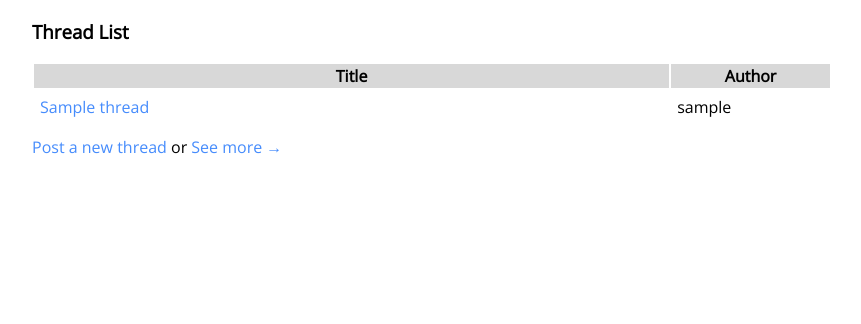
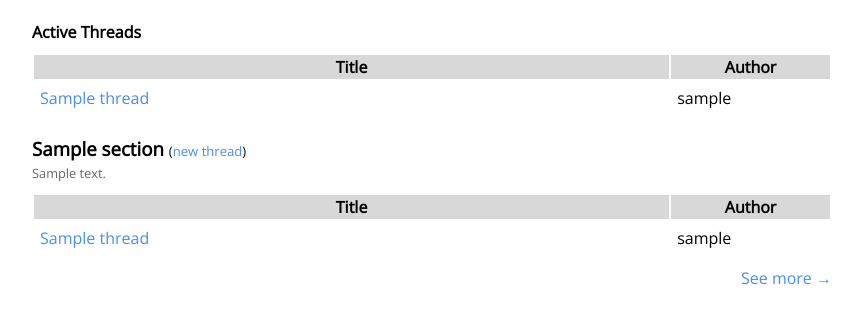
Before and after one commit to kjarosh/python-django, a Django app: page / in a window 1280 px wide. Shown: the part 37-361 px from the top of the page, without its empty margins (208-1069 px from the left). Run offline with Django 3.2, Linux system fonts and the light colour scheme; tables that the repository leaves empty hold one stand-in row (values such as "Sample post").

Commit message:
Add sections

```diff
--- a/core/models.py
+++ b/core/models.py
@@ -1,10 +1,19 @@
 from datetime import datetime
 
+from django.contrib import admin
 from django.contrib.auth.models import User
 from django.db import models
 import pytz
 
+
+class Section(models.Model):
+    name = models.CharField(max_length=256)
+    description = models.TextField()
+
+
 class Thread(models.Model):
+    section = models.ForeignKey(Section, on_delete=models.CASCADE)
+
     title = models.CharField(max_length=256)
     creator = models.ForeignKey(User, on_delete=models.PROTECT)
 
@@ -15,3 +24,6 @@ class Post(models.Model):
     content = models.TextField()
     author = models.ForeignKey(User, on_delete=models.PROTECT)
     time_posted = models.DateTimeField(default=datetime.now)
+
+
+admin.site.register(Section)
--- a/core/urls.py
+++ b/core/urls.py
@@ -7,4 +7,5 @@ urlpatterns = [
     path('threads/', views.threads, name='threads'),
     re_path('^threads/(\\d+)', views.thread, name='thread'),
     path('post/', views.post, name='post'),
+    path('newthread/', views.newthread, name='newthread'),
 ]
--- a/core/views.py
+++ b/core/views.py
@@ -1,6 +1,7 @@
 # -*- coding: utf-8 -*-
 from __future__ import unicode_literals
 
+from django.core.exceptions import ObjectDoesNotExist
 from django.core.exceptions import SuspiciousOperation
 from django.db import transaction
 from django.db.models.aggregates import Max
@@ -8,11 +9,16 @@ from django.http import Http404, HttpResponse
 from django.shortcuts import render, redirect, reverse
 
 from core.apps import CoreConfig
-from core.models import Thread, Post
+from core.models import Thread, Post, Section
 
 
-def get_active_thread_list(thread_from, thread_to):
-    threads = Post.objects \
+def get_active_thread_list(thread_from, thread_to, sectionid=None):
+    threads = Post.objects
+
+    if sectionid:
+        threads = threads.filter(thread__section_id=sectionid)
+
+    threads = threads \
         .values('thread__id', 'thread__title', 'thread__creator__username') \
         .annotate(last_date=Max('time_posted')) \
         .order_by('-last_date')[thread_from:thread_to]
@@ -23,39 +29,80 @@ def get_active_thread_list(thread_from, thread_to):
         'author': thread['thread__creator__username']
     } for thread in threads ]
 
+
 def index(request):
-    context = { 'threads': get_active_thread_list(0, 10) }
+    sections = []
+    for section in Section.objects.all():
+        sections.append({
+            'id': section.id,
+            'name': section.name,
+            'description': section.description,
+            'threads': get_active_thread_list(0, 5, section.id)
+        })
+
+    context = {
+        'activethreads': get_active_thread_list(0, 10),
+        'sections': sections
+    }
+
     return render(request, 'index.html', context)
 
 
 def post(request):
     current_user = request.user
-
     if not current_user.is_authenticated:
         return redirect('/accounts/login/?next=' + reverse('post'))
 
     try:
-        tid = int(request.POST.get('tid', ''))
+        tid = int(request.POST.get('tid'))
     except:
-        # post to a new thread
-        tid = None
+        return HttpResponse('no thread id supplied')
 
-    title = request.POST.get('title', '')
-    content = request.POST.get('content', '')
-    if content == '':
-        # no content specified
-        return render(request, 'post.html', {})
+    content = request.POST.get('content')
+    if content is None:
+        return HttpResponse('no content supplied')
 
-    if not tid and title == '':
-        # no title specified
-        return render(request, 'post.html', {})
+    thread = Thread.objects.get(id=tid)
+    post = Post(thread=thread, content=content, author=current_user)
+    post.save()
 
-    if not tid:
-        # create a thread if needed
-        thread = Thread(title=title, creator=current_user)
-        thread.save()
-    else:
-        thread = Thread.objects.get(id=tid)
+    next = request.GET.get('next', '/threads/%d' % thread.id)
+    return redirect(next)
+
+
+def newthread(request):
+    def default_post_page():
+        sectionid = request.GET.get('sid')
+        if sectionid is None:
+            return HttpResponse('no section id supplied')
+
+        return render(request, 'newthread.html', {
+            'sectionid': sectionid
+        })
+
+    current_user = request.user
+    if not current_user.is_authenticated:
+        return redirect('/accounts/login/?next=' + reverse('post'))
+
+    try:
+        sid = int(request.POST.get('sid'))
+    except:
+        return default_post_page()
+
+    title = request.POST.get('title')
+    content = request.POST.get('content')
+    if content is None or title is None:
+        return default_post_page()
+
+    try:
+        section = Section.objects.get(id=sid)
+    except:
+        # no section
+        return default_post_page()
+
+    # create a thread if needed
+    thread = Thread(title=title, creator=current_user, section=section)
+    thread.save()
 
     post = Post(thread=thread, content=content, author=current_user)
     post.save()
--- a/static/main.css
+++ b/static/main.css
@@ -46,3 +46,31 @@ a:hover {
 .thread-entry-author {
 	width: 80%;
 }
+
+.new-thread {
+	font-size: 70%;
+	font-weight: normal;
+}
+
+.new-thread:before {
+	content: '(';
+}
+
+.new-thread:after {
+	content: ')';
+}
+
+.section-name {
+	margin-bottom: 0px;
+}
+
+.section-desc {
+	font-size: 80%;
+	color: #666;
+	margin-bottom: 20px;
+	margin-top: 10px;
+}
+
+.right-op {
+	text-align: right;
+}
--- a/templates/base.html
+++ b/templates/base.html
@@ -32,5 +32,7 @@
     <div class="content container">
     	{% block content %}{% endblock %}
     </div>
+
+    <!-- {% debug %} -->
 </body>
 </html>
--- a/templates/index.html
+++ b/templates/index.html
@@ -2,8 +2,43 @@
 {% block title %}Index{% endblock %}
 
 {% block content %}
-	{% include 'thread-list.html' %}
+	<h4 class="section-name">Active Threads</h4>
+	<table class="thread-list">
+		{% if activethreads %}
+			<tr class="thread-entry-head"><th>Title</th><th>Author</th></tr>
+		{% endif %}
 
-	<a href="/post/">Post a new thread</a> or
-	<a href="/threads/">See more &rarr;</a>
+		{% for thread in activethreads %}
+			<tr class="thread-entry">
+				<td class="thread-entry-title"><a href="/threads/{{ thread.id }}">{{ thread.title }}</a></td>
+				<td class="thread-entry-author">{{ thread.author }}</td>
+			</tr>
+		{% empty %}
+			No threads.
+		{% endfor %}
+	</table>
+
+	{% for section in sections %}
+		<h3 class="section-name">{{ section.name }}
+			<span class="new-thread"><a href="/newthread/?sid={{ section.id }}">new thread</a></span></h3>
+		<span class="section-desc">{{ section.description }}</span>
+
+		<table class="thread-list">
+			{% if section.threads %}
+				<tr class="thread-entry-head"><th>Title</th><th>Author</th></tr>
+			{% endif %}
+
+			{% for thread in section.threads %}
+				<tr class="thread-entry">
+					<td class="thread-entry-title"><a href="/threads/{{ thread.id }}">{{ thread.title }}</a></td>
+					<td class="thread-entry-author">{{ thread.author }}</td>
+				</tr>
+			{% empty %}
+				No threads.
+			{% endfor %}
+		</table>
+		<div class="right-op">
+			<a href="/threads/?sid={{ section.id }}">See more &rarr;</a>
+		</div>
+	{% endfor %}
 {% endblock %}
--- a/templates/thread-list.html
+++ /dev/null
@@ -1,15 +0,0 @@
-<h3>Thread List</h3>
-<table class="thread-list">
-	{% if threads %}
-		<tr class="thread-entry-head"><th>Title</th><th>Author</th></tr>
-	{% endif %}
-
-	{% for thread in threads %}
-	<tr class="thread-entry">
-		<td class="thread-entry-title"><a href="/threads/{{ thread.id }}">{{ thread.title }}</a></td>
-		<td class="thread-entry-author">{{ thread.author }}</td>
-	</tr>
-	{% empty %}
-		No threads.
-	{% endfor %}
-</table>
```
Also changed, not shown: templates/newthread.html (added, +13 -0 lines), templates/post.html (deleted, +0 -12 lines), templates/threads.html (+15 -1 lines).
